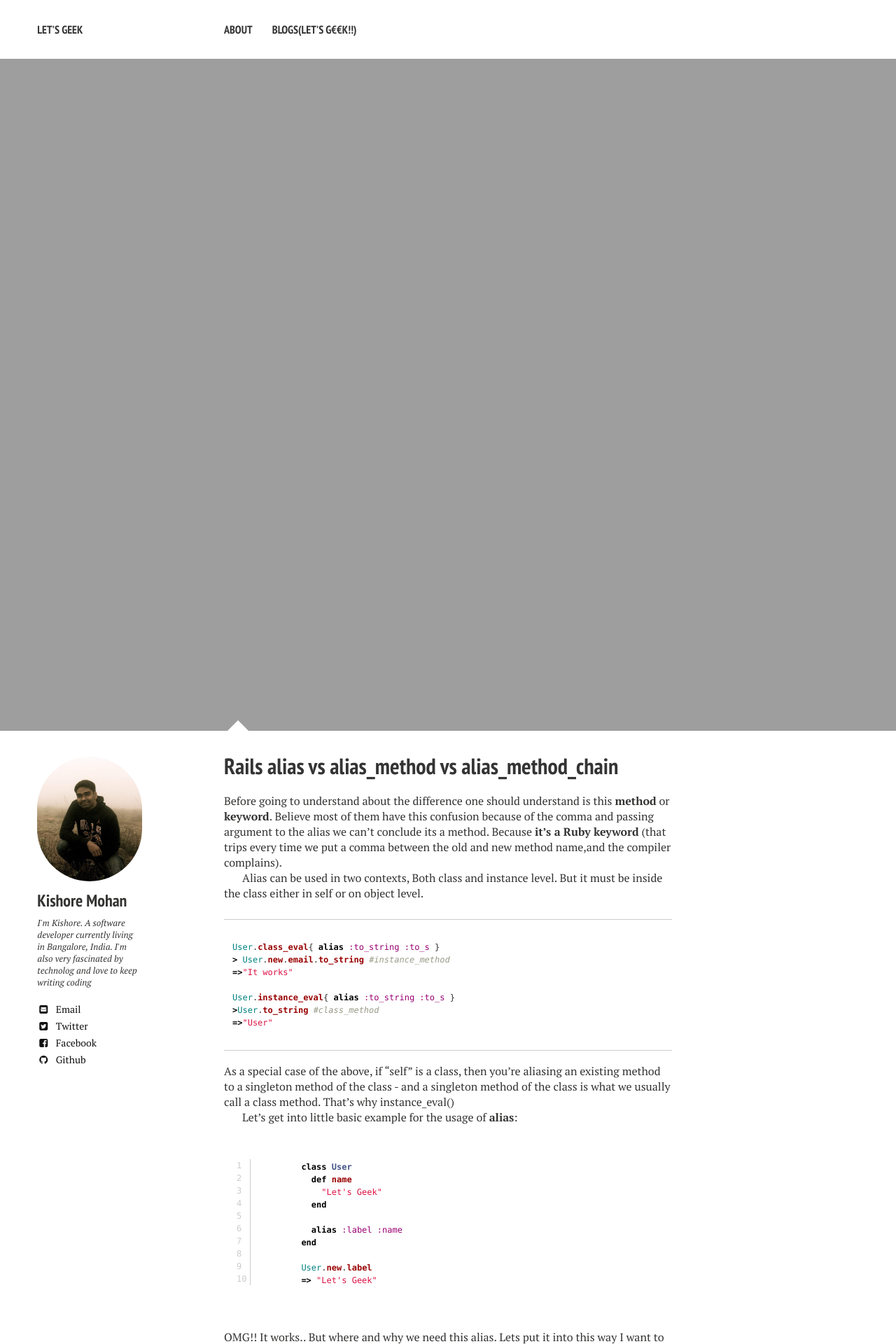
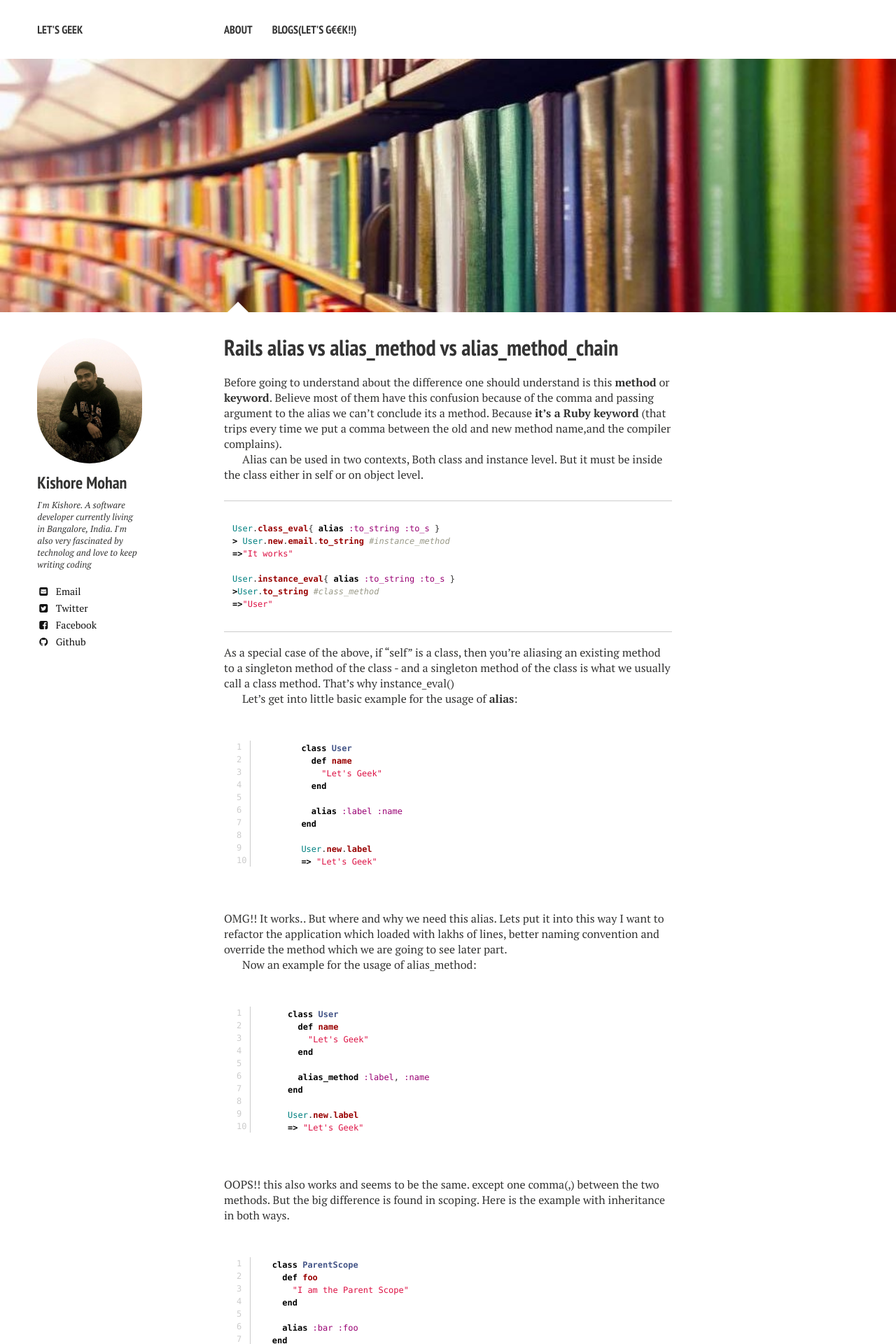
Before and after one commit to sathiyamoorthy/sathiyamoorthy.github.io, a Jekyll site: the page built from _posts/2015-07-03-alias-alias-method.md, in a window 1280 px wide. Shown: the top 1920 px of the page at 70% size. Built offline with Jekyll 4.4.1, drawn with Linux system fonts in a browser that asks for light colours; nearby versions of some CDN libraries; comment, search, counter and statistics services are not loaded.

Commit message:
loose end fix

```diff
--- a/_config.yml
+++ b/_config.yml
@@ -3,7 +3,7 @@
 title:            Let's Geek
 locale:           en_US
 url:              http://geek.kishore-m.com
-#url:  http://localhost:4000
+url:  http://localhost:4000
 
 # Jekyll configuration
 
--- a/_posts/2015-07-03-alias-alis-method.md
+++ b/_posts/2015-07-03-alias-alias-method.md
@@ -11,7 +11,7 @@ categories:
 tags:
 - "Rails, Ruby, alias, alias_method, alias_method_chain, kishore-mohan, kishore.M, difference between alias vs alias_method vs alias_method_chain"
 image:
-  feature: technical_books.png
+  feature: technical_books.jpg
 ---
 
 Before going to understand about the difference one should understand is this <b>method</b> or <b>keyword</b>. Believe most of them have this confusion because of the comma and passing argument to the alias we can't conclude its a method. Because **it's a Ruby keyword** (that trips every time we put a comma between the old and new method name,and the compiler complains).
```
